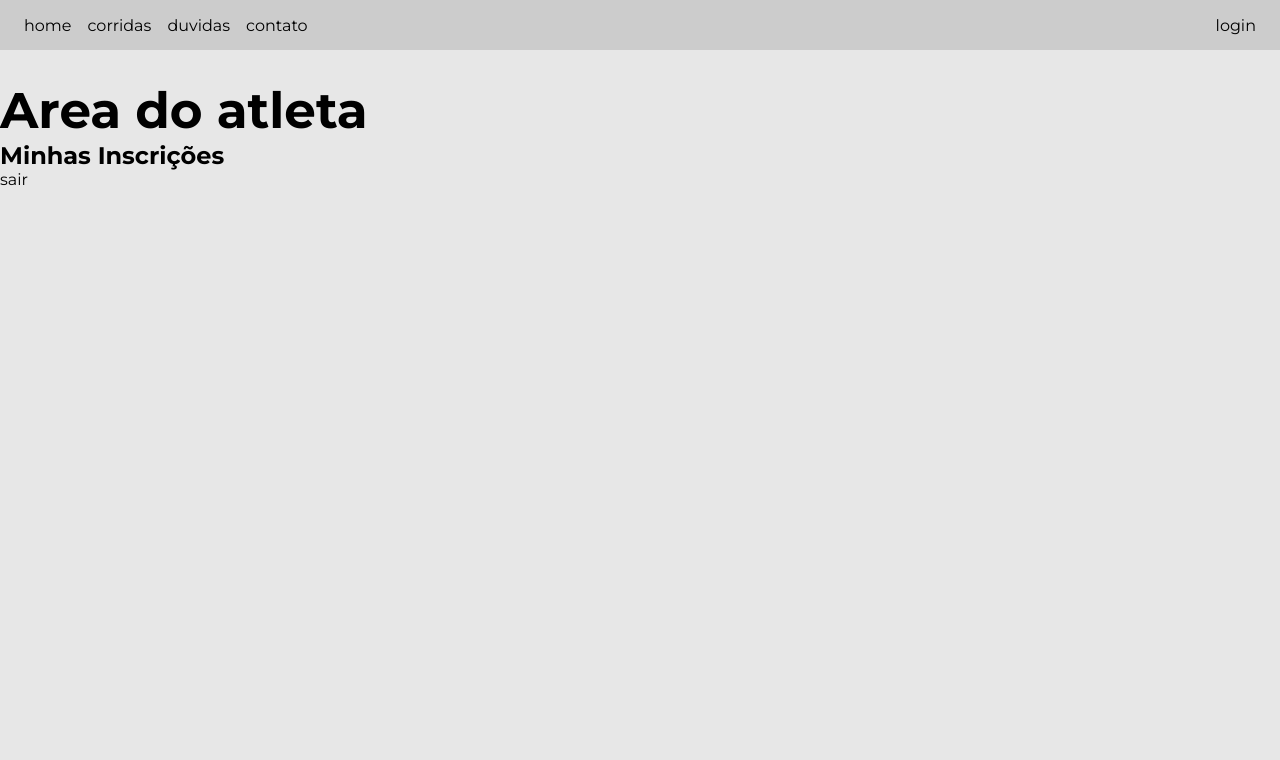
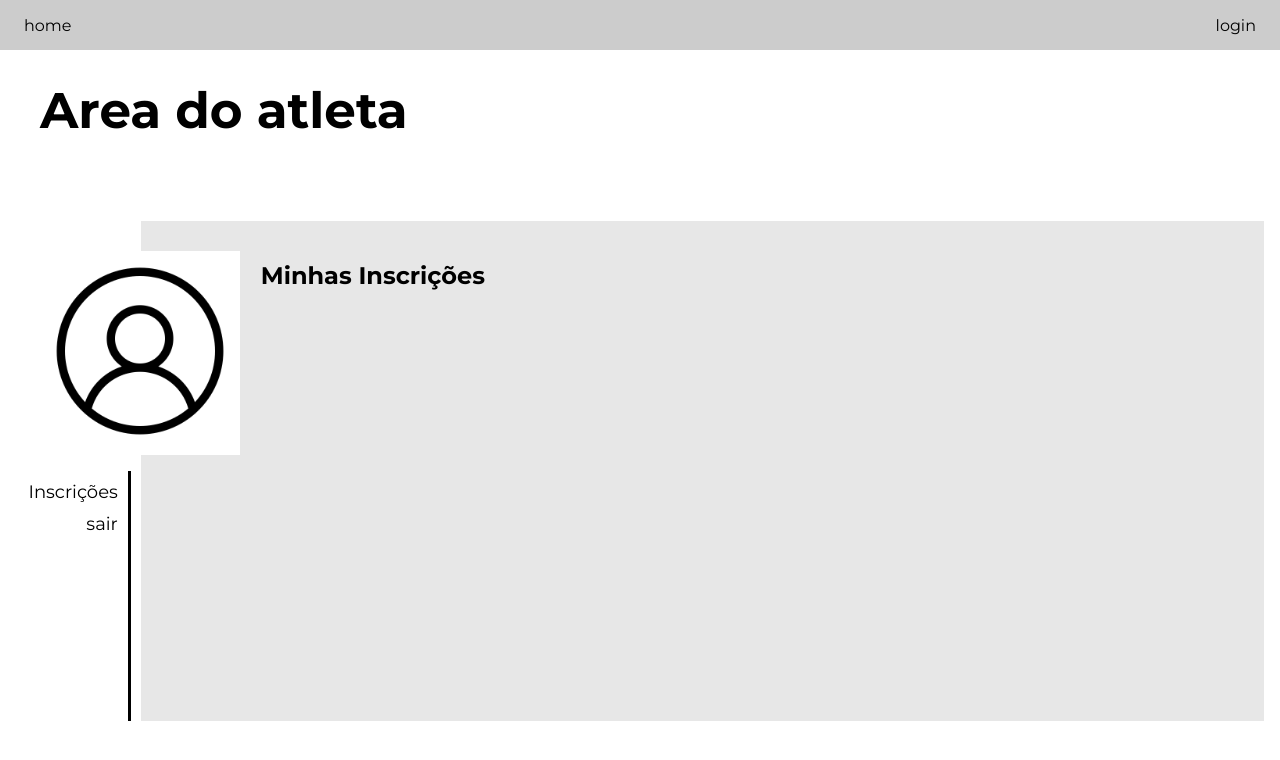
Before and after one commit to rafabortone/corridas-de-rua, a React (Create React App) app: page /area-atleta in a window 1280 px wide. Shown: the top 760 px of the page. Built offline with nearby package versions, Linux system fonts and the light colour scheme.

Commit message:
INT: Cancelamento de inscrição

```diff
--- a/package.json
+++ b/package.json
@@ -2,7 +2,7 @@
   "name": "corridas",
   "version": "0.1.0",
   "private": true,
-  "homepage": "https://rafabortone.github.io/trails/",
+  "homepage": "https://rafabortone.github.io/corridas/",
   "dependencies": {
     "@emotion/react": "^11.10.6",
     "@emotion/styled": "^11.10.6",
--- a/src/components/header.js
+++ b/src/components/header.js
@@ -36,9 +36,6 @@ export default function Header() {
       <nav>
         <ul>
           <li><Link to='/'>home</Link></li>
-          <li>corridas</li>
-          <li>duvidas</li>
-          <li>contato</li>
         </ul>
         {
           user == '' ? <article>
--- a/src/pages/area-atleta.js
+++ b/src/pages/area-atleta.js
@@ -1,6 +1,8 @@
 import { useContext, useEffect } from "react";
 import { useNavigate } from "react-router-dom";
 import { AppContext } from "../context/AppContext";
+import profileIcon from '../images/profile.png'
+import Swal from "sweetalert2";
 
 
 export default function AreaAtleta() {
@@ -11,28 +13,20 @@ export default function AreaAtleta() {
     setInscricao
   } = useContext(AppContext)
 
-  console.log(inscricao);
   const navigate = useNavigate()
 
-
   useEffect(() => {
-
     function getInscricao() {
       if (inscricao.length) {
         localStorage.setItem('inscricao', JSON.stringify(inscricao))
       }
       if (inscricao.length === 0 && localStorage.getItem('inscricao')) {
-        console.log('opaaa');
         setInscricao(JSON.parse(localStorage.getItem('inscricao')))
       }
     }
-
     getInscricao();
 
   }, [setInscricao]);
-
-
-
 
   function logOut() {
     localStorage.removeItem('profile');
@@ -40,28 +34,69 @@ export default function AreaAtleta() {
     setUser('')
   }
 
+  function cancelInscricao(item) {
+
+    const lista = inscricao.filter(element => {
+      return element.corrida_id !== item.corrida_id
+    })
+
+    Swal.fire({
+      title: 'Atenção',
+      text: "Tem certeza que deseja cancelar a inscrição na corrida: " + item.corrida.nome + '?',
+      icon: 'warning',
+      showCancelButton: true,
+      confirmButtonColor: '#3085d6',
+      cancelButtonColor: '#d33',
+      confirmButtonText: 'Sim, deletar inscrição'
+    }).then(result => {
+      if (result.isConfirmed) {
+
+        setInscricao(lista)
+
+        Swal.fire(
+          'Cancelado',
+          'Inscrição cancelada com sucesso.',
+          'success'
+        ).then(() => {
+          localStorage.setItem('inscricao', JSON.stringify(lista));
+        })
+
+      }
+    })
+
+  }
+
   return (
     <div className="account">
       <h1>Area do atleta</h1>
-
+      <section className="account__top">
+        <figure className="account__profile-icon">
+          <img src={profileIcon} alt='arte digital mostrando três pessoas sobre um notebook gigante, colocando componentes na tela' />
+        </figure>
+        <ul className="account__menu">
+          <li>Inscrições</li>
+          <li onClick={() => logOut()}>sair</li>
+        </ul>
+        <div className="account__information">
           <h2>
             Minhas Inscrições
           </h2>
-      <ul>
+          <ul className="inscricoes">
             {
               inscricao.map(inscricao => {
                 return (
-              <li>{inscricao.corrida.nome}</li>
+                  <li>
+                    <p>
+                      {inscricao.corrida.nome} {inscricao.corrida.distancia} {inscricao.corrida.data}
+                    </p>
+                    <button className="btn-cancelar" type="button" onClick={() => cancelInscricao(inscricao)}>cancelar</button>
+                  </li>
                 );
               })
             }
-        <li></li>
           </ul>
-
-      <ul>
-        <li></li>
-        <li onClick={() => logOut()}>sair</li>
-      </ul>
+        </div>
+      </section>
     </div>
   )
 }
--- a/src/sass/pages/_area-atleta.scss
+++ b/src/sass/pages/_area-atleta.scss
@@ -1,13 +1,78 @@
 .account {
   display: flex;
   flex-direction: column;
-  background-color: $c-gray-background;
+  background-color: $c-white;
   width: 100%;
   max-width: 1600px;
   padding-bottom: 30px;
 
   h1 {
     font-size: 50px;
-    margin-top: 80px;
+    margin: 80px 40px;
+  }
+
+  &__top {
+    display: flex;
+    justify-content: flex-end;
+    position: relative;
+  }
+
+  &__profile-icon {
+    background-color: $c-white;
+    position: absolute;
+    left: 40px;
+    top: 30px;
+
+    img {
+      width: 100%;
+      max-width: 200px;
+    }
+  }
+
+  &__information {
+    background-color: $c-gray-background;
+    height: 500px;
+    width: 90%;
+    padding: 40px;
+    padding-left: 120px;
+
+
+    .inscricoes {
+      margin-top: 40px;
+
+      li {
+        background-color: $c-white;
+        padding: 10px;
+        display: flex;
+        align-items: center;
+        justify-content: space-between;
+        margin-bottom: 10px;
+
+        p {
+          font-size: 18px;
+          font-weight: bold;
+        }
+
+        .btn-cancelar {
+          padding: 8px;
+          color: $c-white;
+          cursor: pointer;
+        }
+      }
+    }
+  }
+
+  &__menu {
+    margin-top: 250px;
+    text-align: right;
+    padding: 10px;
+    margin-right: 10px;
+    border-right: 3px solid $c-black;
+
+    li {
+      font-size: 18px;
+      cursor: pointer;
+      margin-bottom: 10px;
+    }
   }
 }
```
Also changed, not shown: src/images/profile.png (added). Lines whose indentation alone changed are shown as unchanged.
